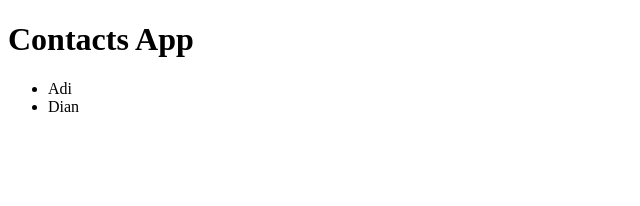
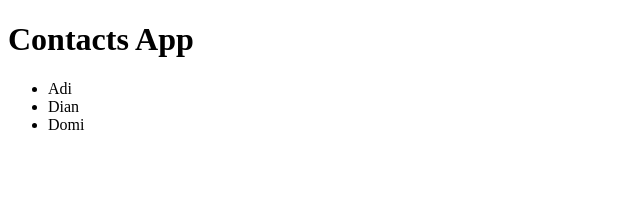
Before and after one commit to aria6/contact-list, a React app: page / in a window 1280 px wide. Shown: the top 206 px of the page, without its empty margins (0-640 px from the left). Built offline with nearby package versions, Linux system fonts and the light colour scheme; the HTML template or start-up script is replaced by a standard one.

Commit message:
Show selected item

```diff
--- a/src/App.js
+++ b/src/App.js
@@ -11,14 +11,18 @@ type Props = {
 
 function App(props: Props) {
   let {dataStore} = props;
-  let {contactList} = dataStore.getState();
+  let {contactList, selectedID} = dataStore.getState();
   let onContactClick = (contact) => {
-    console.log(contact.name, contact.phoneNumber);
+    dataStore.setState({selectedID: contact.id});
   };
   return (
     <div>
       <h1>Contacts App</h1>
-      <ContactList contacts={contactList} onContactClick={onContactClick} />
+      <ContactList
+        contacts={contactList}
+        selectedID={selectedID}
+        onContactClick={onContactClick}
+      />
     </div>
   );
 }
--- /dev/null
+++ b/src/ContactItem.js
@@ -0,0 +1,20 @@
+// @flow
+import React from 'react';
+
+import type {Contact} from './types/Contact';
+
+type Props = {
+  contact: Contact;
+  isSelected: boolean;
+  onClick: (Contact) => void;
+};
+
+function ContactItem(props: Props) {
+  let {onClick, contact, isSelected} = props;
+  let child = isSelected ? <u>{contact.name}</u> : <span>{contact.name}</span>;
+  return (
+    <li onClick={() => onClick(contact)}>{child}</li>
+  );
+}
+
+export default ContactItem;
--- a/src/ContactList.js
+++ b/src/ContactList.js
@@ -1,17 +1,26 @@
 // @flow
 import React from 'react';
+import ContactItem from './ContactItem';
 
 import type {Contact} from './types/Contact';
 
 type Props = {
   contacts: Array<Contact>;
+  selectedID: ?string;
   onContactClick: (Contact) => void;
 };
 
 function ContactList(props: Props) {
-  let {contacts, onContactClick} = props;
+  let {contacts, selectedID, onContactClick} = props;
   let children = contacts.map((contact) => {
-    return <li key={contact.id} onClick={() => onContactClick(contact)}>{contact.name}</li>;
+    return (
+      <ContactItem
+        key={contact.id}
+        contact={contact}
+        isSelected={contact.id === selectedID}
+        onClick={onContactClick}
+      />
+    );
   });
   return (
     <ul>
--- a/src/db/initialState.js
+++ b/src/db/initialState.js
@@ -13,7 +13,13 @@ const initialState: State = {
       id: '124',
       name: 'Dian',
       phoneNumber: '08999888777',
-      email: 'tian@supercool.com',
+      email: 'dian@supercool.com',
+    },
+    {
+      id: '125',
+      name: 'Domi',
+      phoneNumber: '088765543234',
+      email: 'domi@ninjacoders.com',
     },
   ],
   selectedID: null,
```
